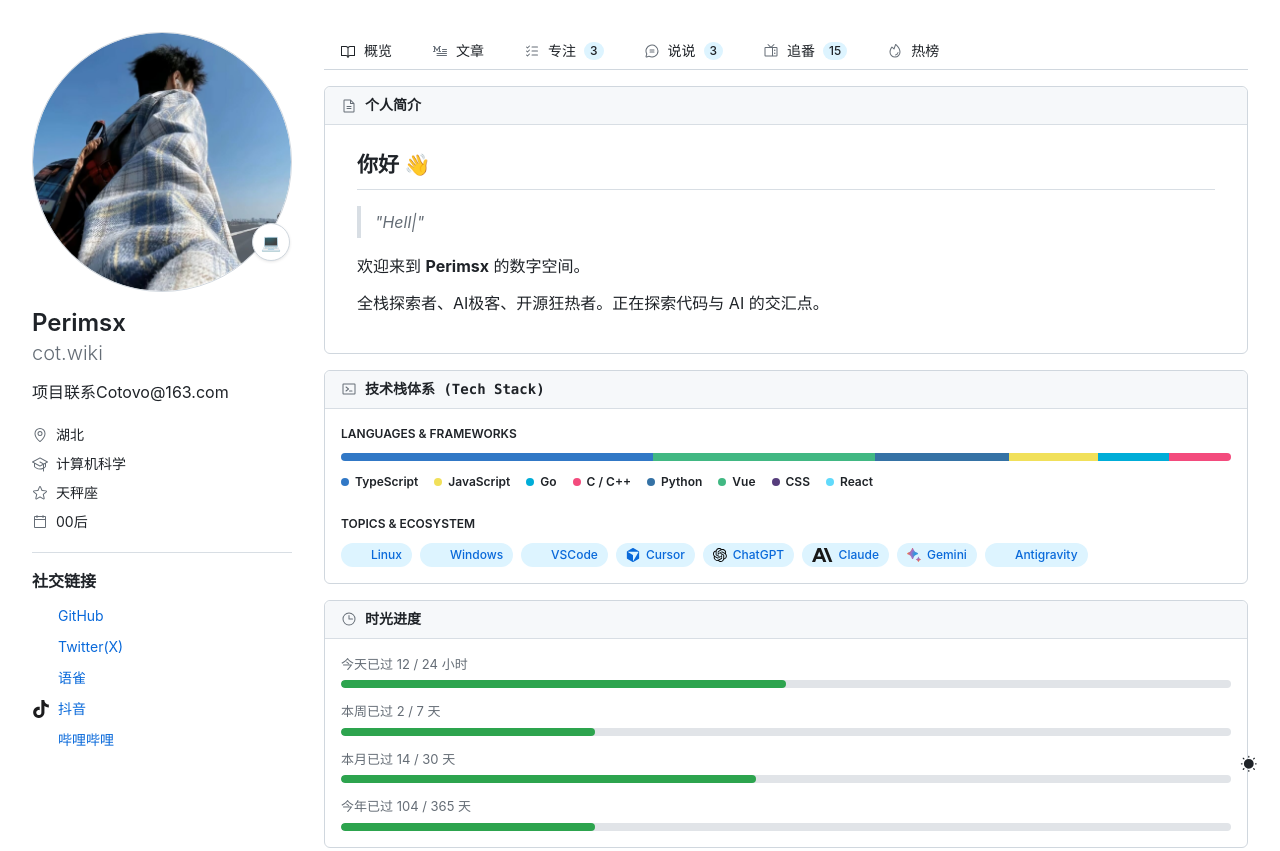
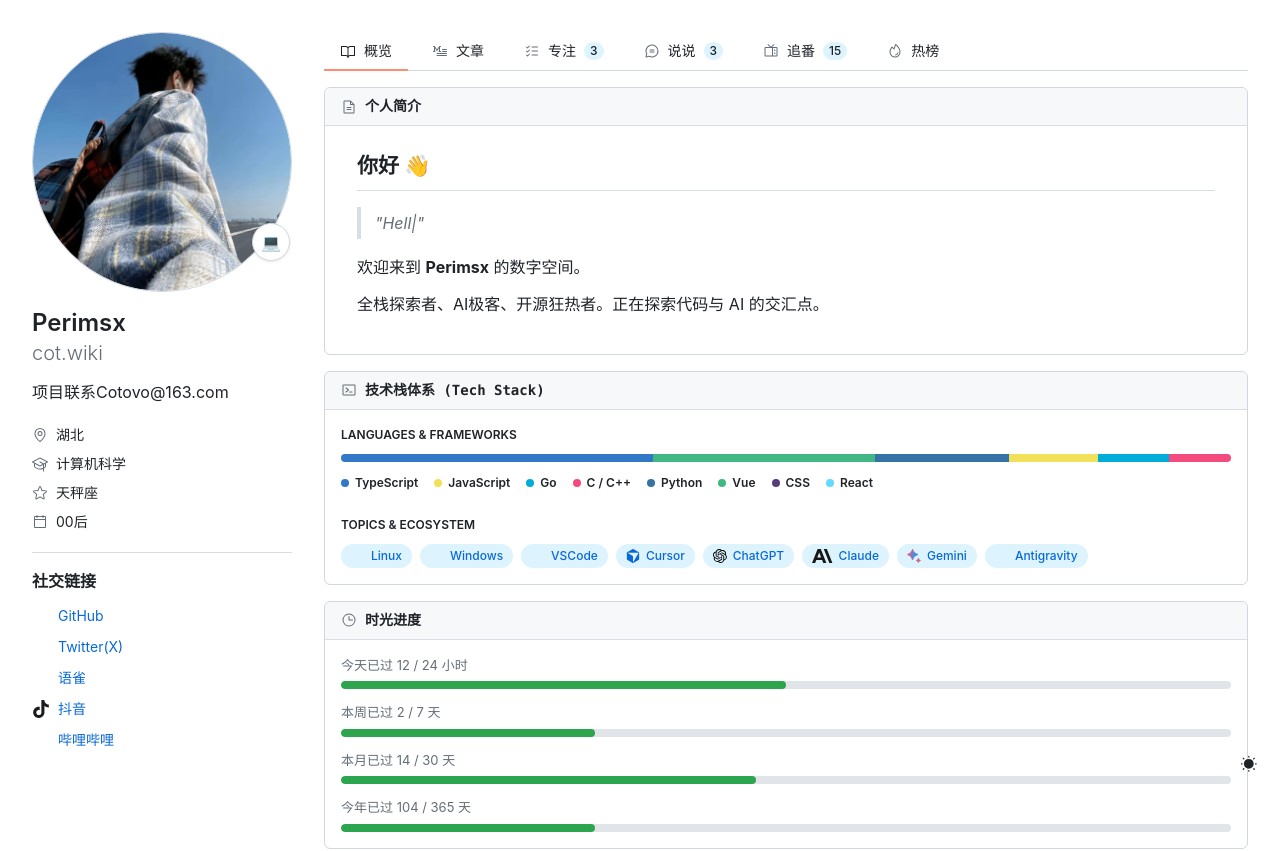
Before and after one commit to yuanlic-12138/homepage, a Nuxt app: page / in a window 1280 px wide. Shown: the top 851 px of the page. Built offline with nearby package versions, Linux system fonts and the light colour scheme; no server answers; some icons are missing.

Commit message:
style(ui): 调整导航与追番交互
[原因] 导航激活态与追番链接的交互反馈不够统一，影响页面细节一致性
[方案] 优化导航按钮底边高亮逻辑，并调整追番标题链接的默认色与悬停反馈

```diff
--- a/components/AnimeTracker.vue
+++ b/components/AnimeTracker.vue
@@ -179,12 +179,13 @@
 }
 
 .repo-link {
-  color: var(--gh-accent);
+  color: var(--gh-fg);
   text-decoration: none;
+  transition: color 0.15s;
 }
 
 .repo-link:hover {
-  text-decoration: underline;
+  color: var(--gh-accent);
 }
 
 .repo-link-fallback {
--- a/components/home/TabsNav.vue
+++ b/components/home/TabsNav.vue
@@ -31,8 +31,17 @@
 
 <style scoped>
 .nav-button {
-  background: none;
-  border: 0;
+  background: transparent;
+  border: none;
   font: inherit;
+  border-bottom: 2px solid transparent;
+  /* Offset down to overlap the gh-nav 1px border like GitHub natively does */
+  margin-bottom: -1px;
+}
+.nav-button.active {
+  border-bottom-color: #fd8c73;
+}
+.nav-button:hover:not(.active) {
+  border-bottom-color: var(--gh-border-muted);
 }
 </style>
```
